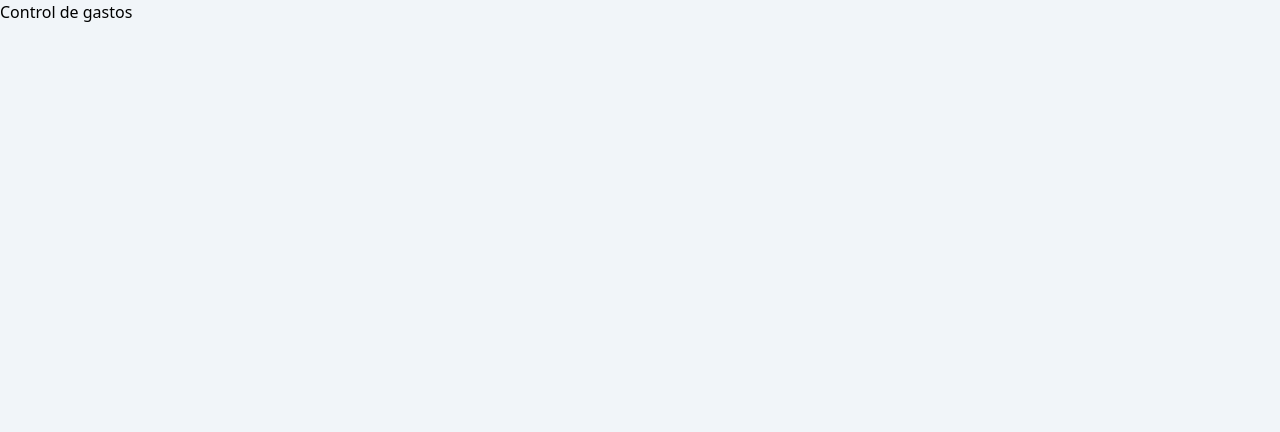
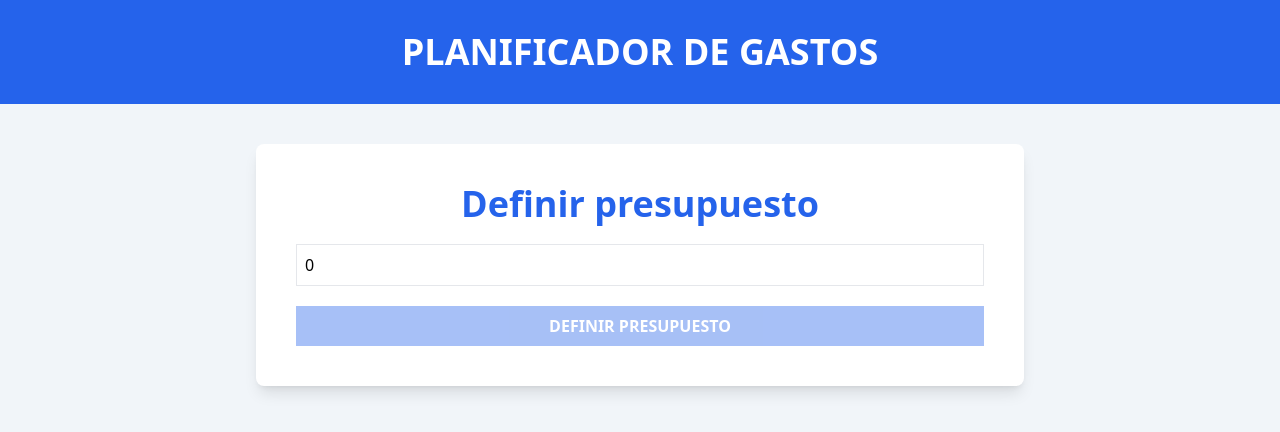
Before and after one commit to arielhurtado388/ControlGastos, a React (Vite) app: page / in a window 1280 px wide. Shown: the top 432 px of the page. Built offline with nearby package versions, Linux system fonts and the light colour scheme.

Commit message:
Budget form con su state y reducer con add-budget

```diff
--- a/index.html
+++ b/index.html
@@ -2,7 +2,6 @@
 <html lang="en">
   <head>
     <meta charset="UTF-8" />
-    <link rel="icon" type="image/svg+xml" href="/vite.svg" />
     <meta name="viewport" content="width=device-width, initial-scale=1.0" />
     <title>Control de gastos</title>
   </head>
--- a/src/App.tsx
+++ b/src/App.tsx
@@ -1,7 +1,17 @@
+import BudgetForm from "./components/BudgetForm";
+
 function App() {
   return (
     <>
-      <h1>Control de gastos</h1>
+      <header className="bg-blue-600 py-8 max-h-72">
+        <h1 className="text-center uppercase font-black text-4xl text-white">
+          Planificador de gastos
+        </h1>
+      </header>
+
+      <div className="max-w-3xl mx-auto bg-white shadow-lg rounded-lg mt-10 p-10">
+        <BudgetForm />
+      </div>
     </>
   );
 }
--- /dev/null
+++ b/src/components/BudgetForm.tsx
@@ -0,0 +1,43 @@
+import { useMemo, useState } from "react";
+
+export default function BudgetForm() {
+  const [budget, setBudget] = useState(0);
+
+  const handleCHange = (e: React.ChangeEvent<HTMLInputElement>) => {
+    setBudget(e.target.valueAsNumber);
+  };
+
+  const isValid = useMemo(() => {
+    return isNaN(budget) || budget <= 0;
+  }, [budget]);
+
+  return (
+    <>
+      <form className="space-y-5">
+        <div className="flex flex-col space-y-5">
+          <label
+            className="text-4xl text-blue-600 font-bold text-center"
+            htmlFor="budget"
+          >
+            Definir presupuesto
+          </label>
+          <input
+            className="w-full bg-white border border-gray-200 p-2"
+            type="number"
+            placeholder="Define tu presupuesto"
+            id="budget"
+            name="budget"
+            value={budget}
+            onChange={handleCHange}
+          />
+        </div>
+        <input
+          className="w-full bg-blue-600 hover:bg-blue-700 text-white p-2 cursor-pointer font-black uppercase disabled:opacity-40"
+          type="submit"
+          value={"Definir presupuesto"}
+          disabled={isValid}
+        />
+      </form>
+    </>
+  );
+}
--- /dev/null
+++ b/src/reducers/budget-reducer.ts
@@ -0,0 +1,22 @@
+export type BudgetActions = {
+  type: "add-budget";
+  paypload: { budget: number };
+};
+
+export type BudgetState = {
+  budget: number;
+};
+
+export const initialSatet: BudgetState = {
+  budget: 0,
+};
+
+export const BudgetReducer = (state: BudgetState, action: BudgetActions) => {
+  if (action.type === "add-budget") {
+    return {
+      ...state,
+      budget: action.paypload.budget,
+    };
+  }
+  return state;
+};
```
